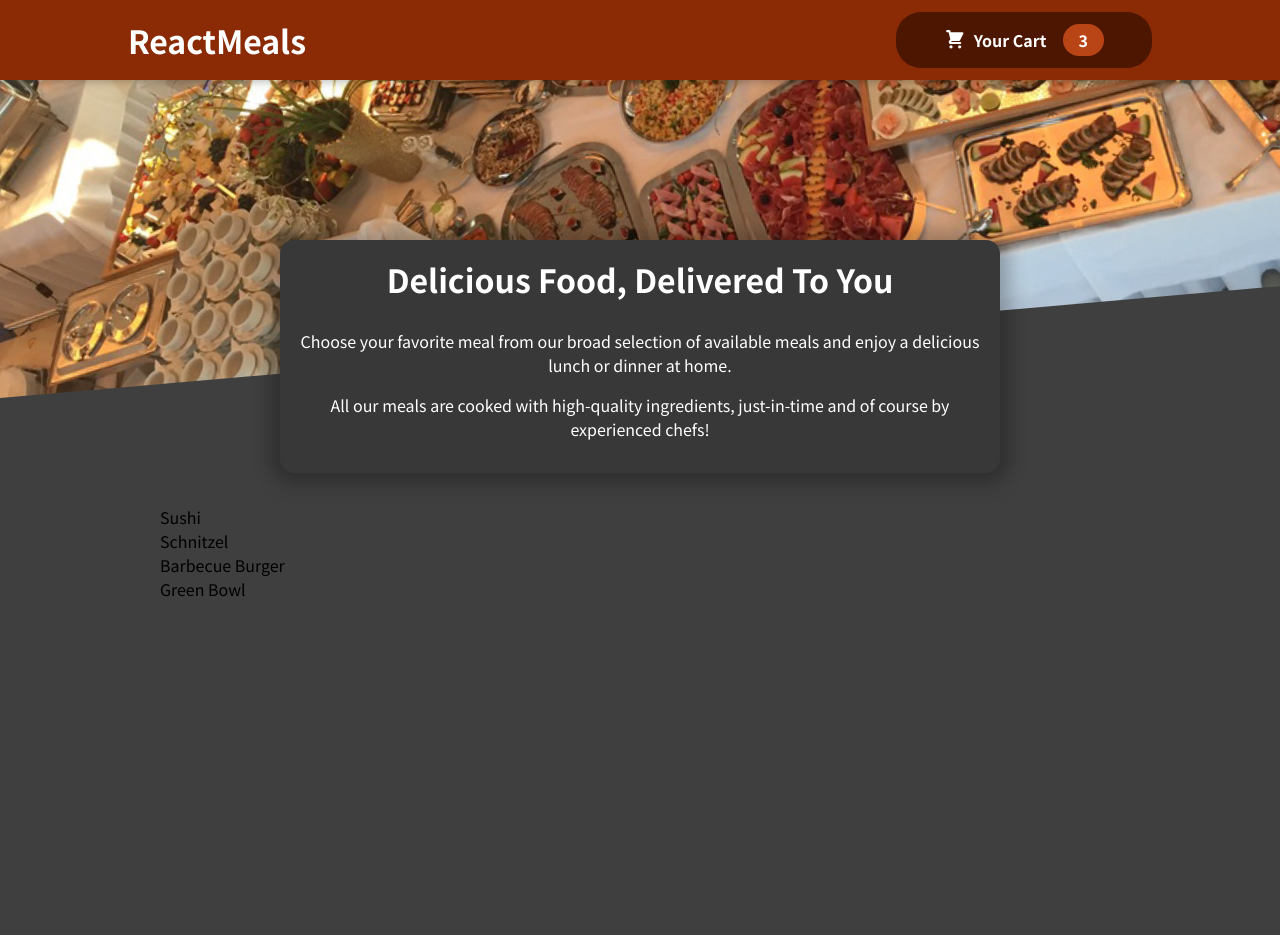
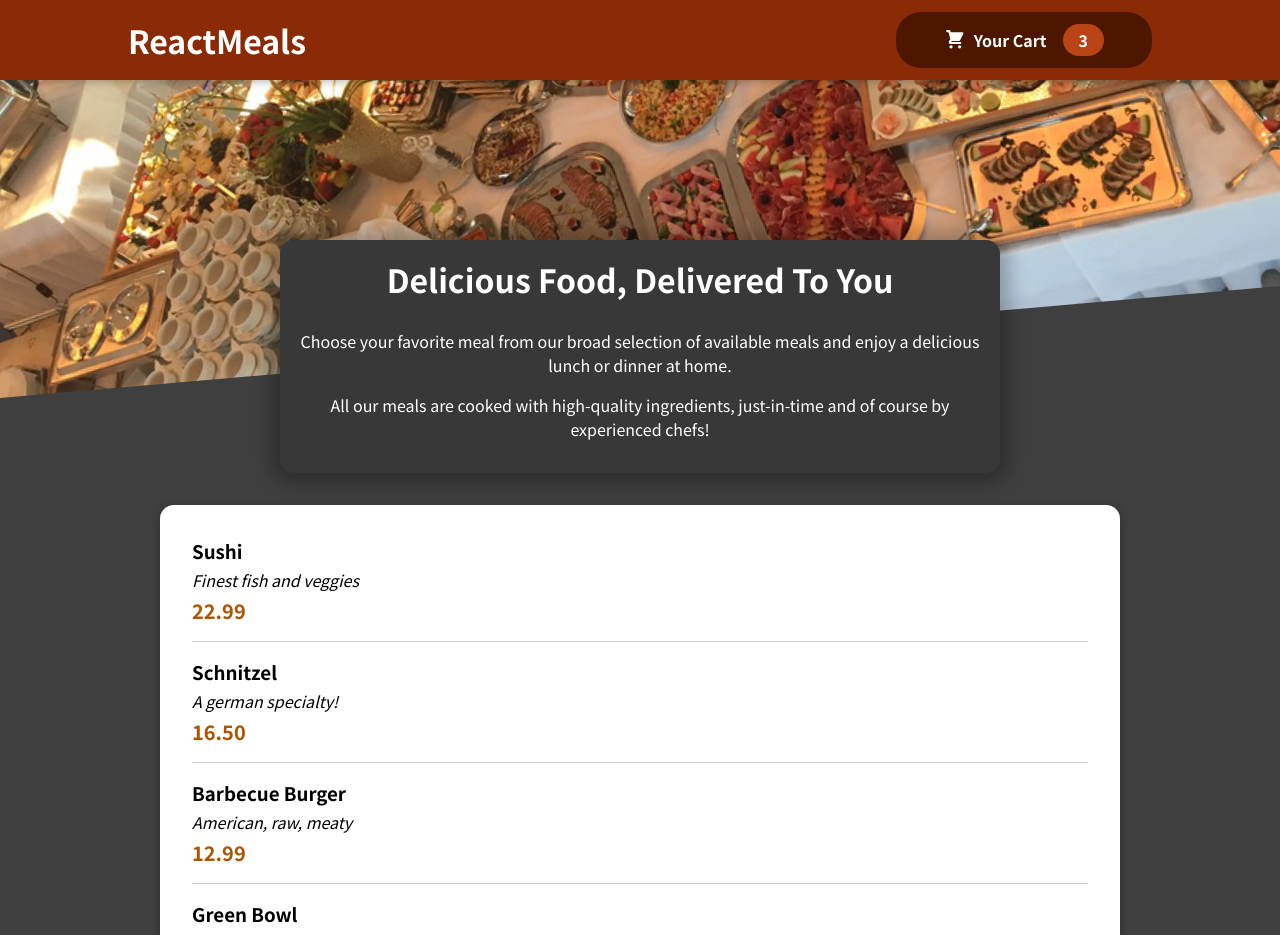
Before and after one commit to DevBasu123/npx-ReactApp3, a React (Create React App) app in the folder react-food-order/: page / in a window 1280 px wide. Shown: the top 935 px of the page. Before the commit the page ends 800 px from the top, so only its background shows below. Built offline with nearby package versions, Linux system fonts and the light colour scheme.

Commit message:
Add and Display Individual Meal Items

```diff
--- a/react-food-order/src/components/Meals/AvailableMeals.js
+++ b/react-food-order/src/components/Meals/AvailableMeals.js
@@ -1,3 +1,5 @@
+import Card from '../UI/Card';
+import MealItem from './MealItem/MealItem';
 import classes from './AvailableMeals.module.css';
 
 const DUMMY_MEALS = [
@@ -29,12 +31,19 @@
 
 const AvailableMeals = () => {
 
-    const mealsList = DUMMY_MEALS.map( (meal) => (<li>{meal.name}</li>) );
+    const mealsList = DUMMY_MEALS.map( (meal) => (<MealItem
+        key={meal.id}
+        name={meal.name}
+        description={meal.description}
+        price={meal.price}
+    />) );
 
     return <section className={classes.meals}>
-        <ul>
-            {mealsList}
-        </ul>
+        <Card>
+            <ul>
+                {mealsList}
+            </ul>
+        </Card>
     </section>;
 };
 
--- /dev/null
+++ b/react-food-order/src/components/Meals/MealItem/MealItem.js
@@ -0,0 +1,19 @@
+import classes from './MealItem.module.css';
+
+const MealItem = props => {
+
+    const price = `${props.price.toFixed(2)}`;
+
+    return <li className={classes.meal}>
+        <div>
+            <h3>{props.name}</h3>
+            <div className={classes.description}>{props.description}</div>
+            <div className={classes.price}>{price}</div>
+        </div>
+        <div>
+
+        </div>
+    </li>
+};
+
+export default MealItem;
--- /dev/null
+++ b/react-food-order/src/components/Meals/MealItem/MealItem.module.css
@@ -0,0 +1,22 @@
+.meal {
+    display: flex;
+    justify-content: space-between;
+    margin: 1rem;
+    padding-bottom: 1rem;
+    border-bottom: 1px solid #ccc;
+  }
+
+  .meal h3 {
+    margin: 0 0 0.25rem 0;
+  }
+
+  .description {
+    font-style: italic;
+  }
+
+  .price {
+    margin-top: 0.25rem;
+    font-weight: bold;
+    color: #ad5502;
+    font-size: 1.25rem;
+  }
--- /dev/null
+++ b/react-food-order/src/components/UI/Card.js
@@ -0,0 +1,9 @@
+import classes from './Card.module.css';
+
+const Card = props => {
+    return <div className={classes.card}>
+        {props.children}
+    </div>
+};
+
+export default Card;
--- /dev/null
+++ b/react-food-order/src/components/UI/Card.module.css
@@ -0,0 +1,6 @@
+.card {
+    padding: 1rem;
+    box-shadow: 0 2px 8px rgba(0, 0, 0, 0.25);
+    border-radius: 14px;
+    background-color: white;
+  }
```
Also changed, not shown: react-food-order/src/components/Meals/MealItem/MealItemForm.module.css (added, +20 -0 lines), react-food-order/src/components/Meals/MealItem/MealItemForm.js (added).
